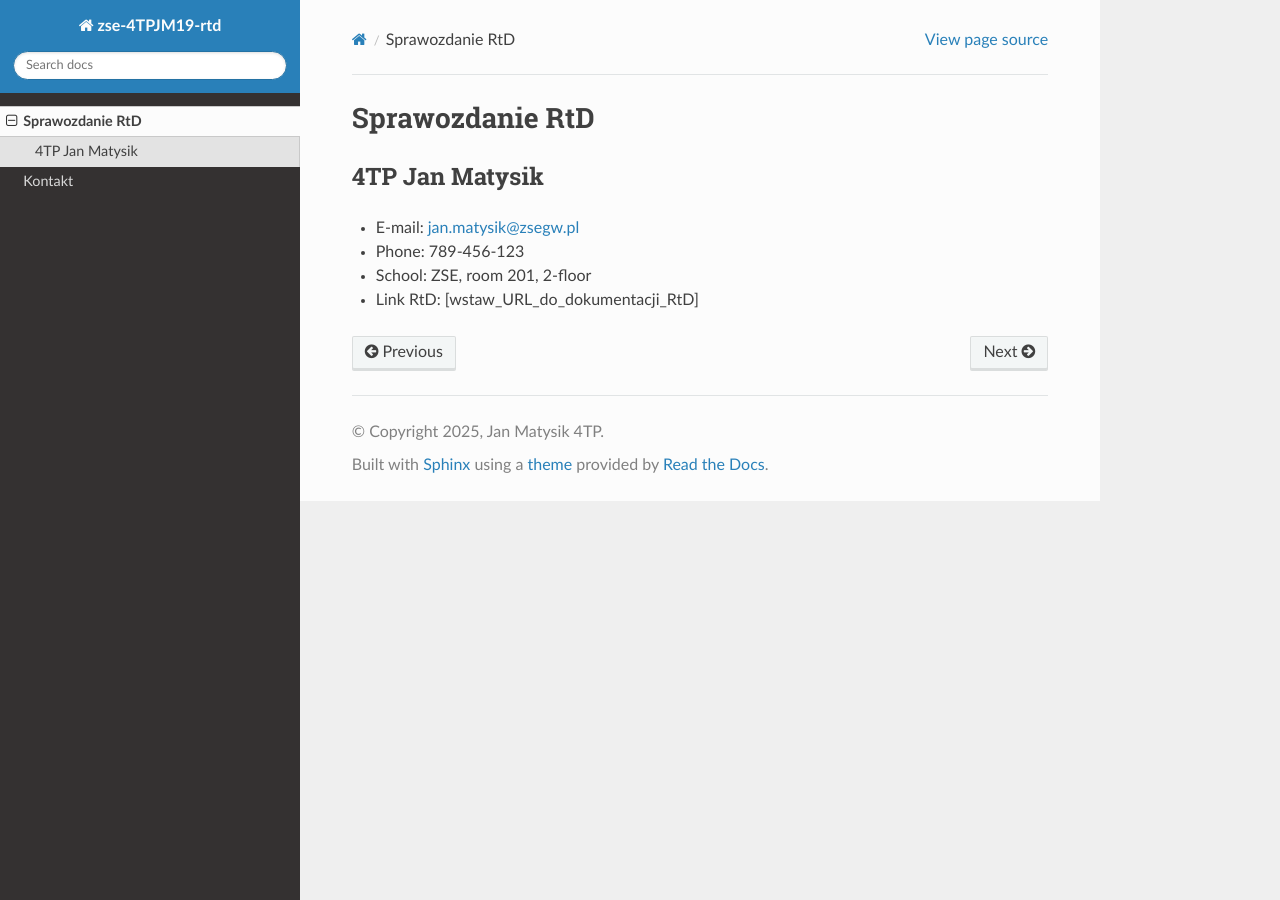
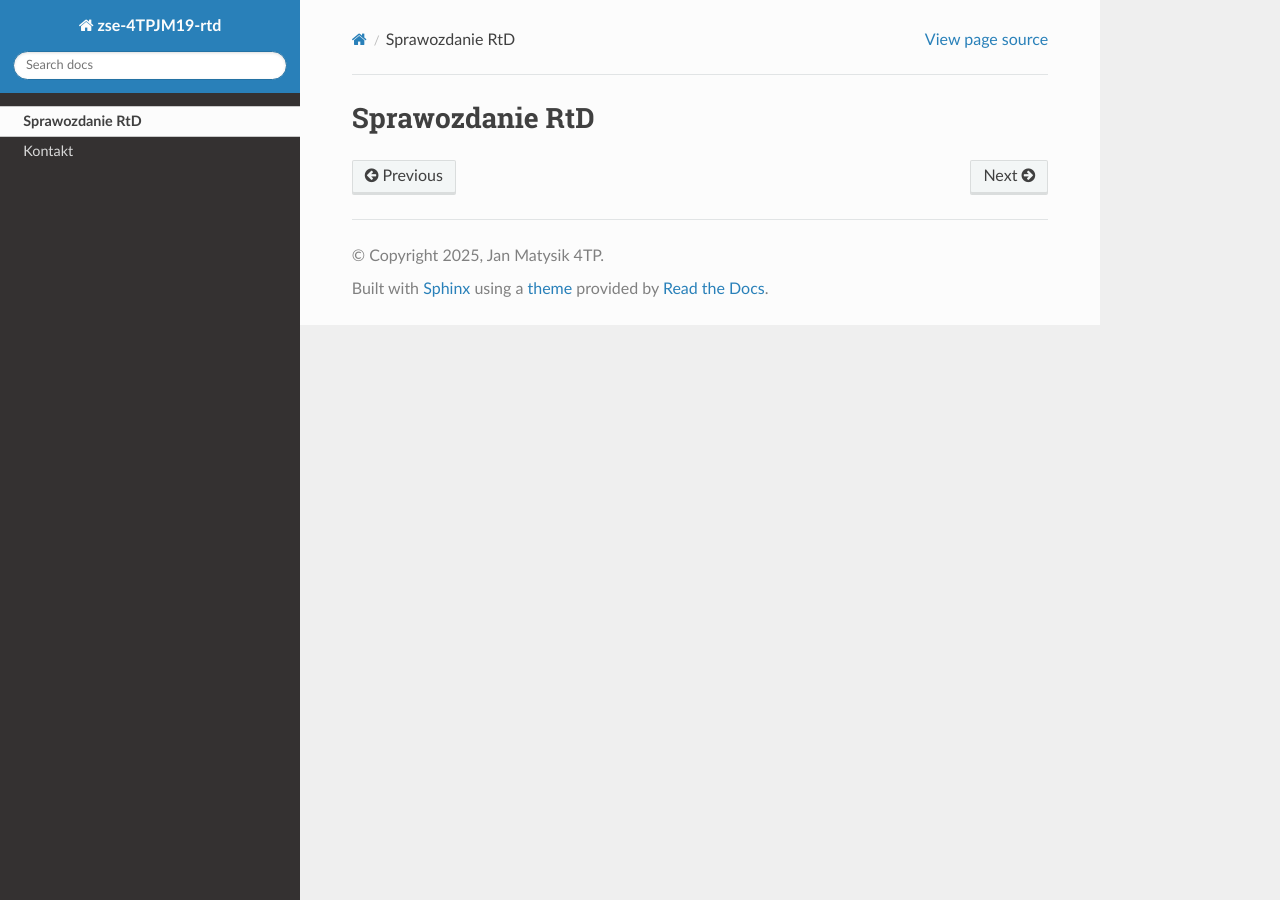
Before and after one commit to JanMatysik19/ReadTheDocsRst, a Sphinx documentation site: the page built from docs/source/report.rst, in a window 1280 px wide. Built offline with Sphinx 7.4.7 and the Read the Docs theme 3.1.0, drawn with Linux system fonts in a browser that asks for light colours; pages that are not in the unit, such as notebooks, are missing from menus.

Commit message:
Update report.rst

```diff
--- a/docs/source/report.rst
+++ b/docs/source/report.rst
@@ -1,10 +1,2 @@
 Sprawozdanie RtD
 ================
-
-4TP Jan Matysik
----------------
-
-- E-mail: jan.matysik@zsegw.pl
-- Phone: 789-456-123
-- School: ZSE, room 201, 2-floor
-- Link RtD: [wstaw_URL_do_dokumentacji_RtD]
```
